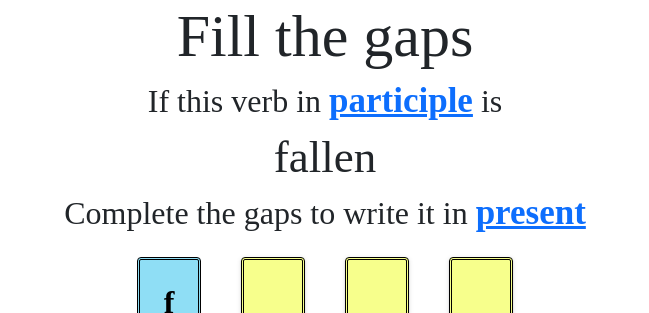
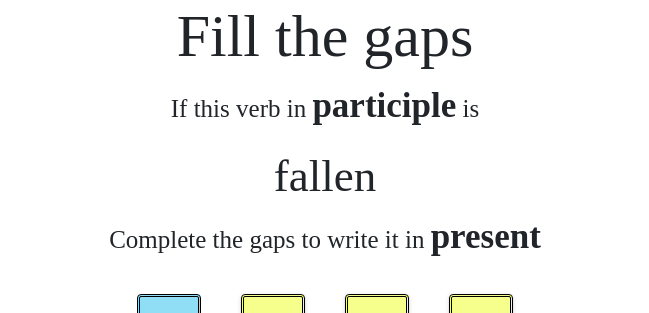
Before and after one commit to datecasp/fill-the-gaps, an Angular app: page / in a window 1280 px wide. Shown: the top 313 px of the page, without its empty margins (315-964 px from the left). Built offline with nearby package versions, Linux system fonts and the light colour scheme; what angular-draggable-droppable would draw is missing.

Commit message:
Minor fixes

```diff
--- a/package.json
+++ b/package.json
@@ -34,7 +34,7 @@
     "@angular-devkit/build-angular": "^15.0.5",
     "@angular/cli": "~15.0.5",
     "@angular/compiler-cli": "^15.0.0",
-    "@angular/localize": "^15.0.0",
+    "@angular/localize": "^15.0.4",
     "@types/jasmine": "~4.3.0",
     "jasmine-core": "~4.5.0",
     "karma": "~6.4.0",
--- a/src/app/app.component.css
+++ b/src/app/app.component.css
@@ -14,6 +14,7 @@
 .simpleText {
   text-align: center;
   text-justify: auto;
+  font-size: 25px;
   font-family: 'Ink Free';
 }
 
--- a/src/app/app.component.html
+++ b/src/app/app.component.html
@@ -1,8 +1,8 @@
 <div class="container">
     <h1 class="title">{{title}}</h1>
-    <h2 class="simpleText">If this verb in <a class="clue">{{clueVerbAttribute.attributeType}}</a> is </h2>
+    <p class="simpleText">If this verb in <span class="clue">{{clueVerbAttribute.attributeType}}</span> is </p>
     <h2 class="verb">{{clueVerbAttribute.attribute}}</h2>
-    <h2 class="simpleText">Complete the gaps to write it in <a class="clue">{{gappedVerbAttribute.attributeType}}</a></h2>
+    <p class="simpleText">Complete the gaps to write it in <span class="clue">{{gappedVerbAttribute.attributeType}}</span></p>
     <div class="btnContainer">
         <app-letter-button-renderer [btnGappedVerbAttribute]="btnGappedVerbAttribute" (finalEvent)="checkResult($event)">
         </app-letter-button-renderer>
--- a/src/app/app.module.ts
+++ b/src/app/app.module.ts
@@ -1,6 +1,5 @@
 import { BrowserModule } from '@angular/platform-browser';
 import { NgModule } from '@angular/core';
-import { NgbModule } from '@ng-bootstrap/ng-bootstrap';
 
 import { AppComponent } from './app.component';
 import { MatCardModule } from '@angular/material/card';
@@ -32,7 +31,6 @@ import { GlobalDialogComponent } from './components/dialogs/global-dialog/global
     DragDropModule,
     MaterialModule,
     DragAndDropModule,
-    NgbModule
   ],
   providers: [ VerbsService, FinalDialogService],
   bootstrap: [AppComponent]
--- a/tsconfig.json
+++ b/tsconfig.json
@@ -19,6 +19,9 @@
     "target": "ES2022",
     "module": "ES2022",
     "useDefineForClassFields": false,
+    "types": [
+      "@angular/localize"
+    ],
     "lib": [
       "ES2022",
       "dom"
```
Also changed, not shown: 1 other file (tests, documents, lock files or other folders).
